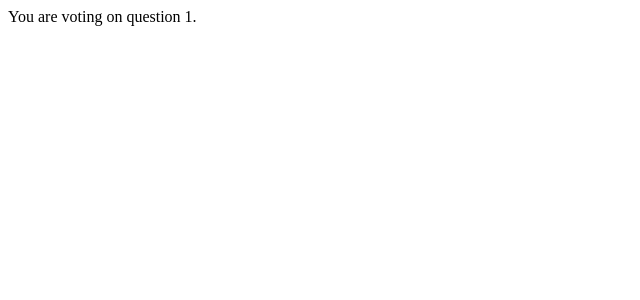
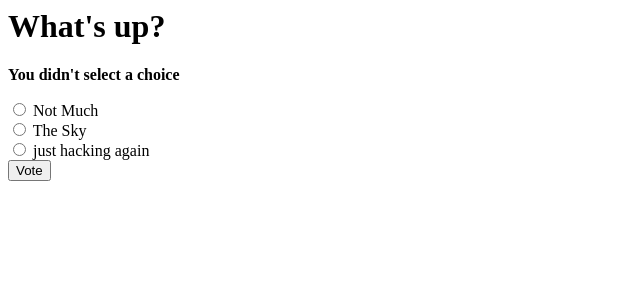
Before and after one commit to yzlzr227/mysite, a Django app: page /polls/1/vote/ in a window 1280 px wide. Shown: the top 300 px of the page, without its empty margins (0-640 px from the left). Run offline with Django 3.2, Linux system fonts and the light colour scheme; data comes from the database, SQL or seed files in the repository.

Commit message:
finish generic view

```diff
--- a/polls/templates/polls/detail.html
+++ b/polls/templates/polls/detail.html
@@ -1,6 +1,17 @@
 <h1>{{ question.question_text }}</h1>
-<ul>
+{% if error_message %}<p><strong>{{ error_message }}</strong></p>
+{% endif %}
+
+<form action="{% url 'polls:vote' question.id %}" method="post">
+    {% csrf_token %}
     {% for choice in question.choice_set.all %}
-        <li>{{ choice.choice_text }}</li>
+        <input type="radio" name="choice" id="choice{{ forloop.counter }}" value="{{ choice.id }}"/>
+        <label for="choice{{ forloop.counter }}">{{ choice.choice_text }}</label><br>
     {% endfor %}
-</ul>
+    <input type="submit" value="Vote"/>
+</form>
+{#<ul>#}
+{#    {% for choice in question.choice_set.all %}#}
+{#        <li>{{ choice.choice_text }}</li>#}
+{#    {% endfor %}#}
+{#</ul>#}
--- a/polls/urls.py
+++ b/polls/urls.py
@@ -3,11 +3,11 @@ from . import views
 
 urlpatterns = [
     # /polls
-    url(r'^$', views.index, name='index'),
+    url(r'^$', views.IndexView.as_view(), name='index'),
     # /polls/5
-    url(r'^(?P<question_id>[0-9]+)/$', views.detail, name='detail'),
+    url(r'^(?P<pk>[0-9]+)/$', views.DetailView.as_view(), name='detail'),
     # /polls/5/results
-    url(r'^(?P<question_id>[0-9]+)/results/$', views.results, name='results'),
+    url(r'^(?P<pk>[0-9]+)/results/$', views.ResultsView.as_view(), name='results'),
     # /polls/5/vote
     url(r'^(?P<question_id>[0-9]+)/vote/$', views.vote, name='vote'),
 ]
--- a/polls/views.py
+++ b/polls/views.py
@@ -1,22 +1,49 @@
-from django.shortcuts import render
-from django.http import HttpResponse, Http404
-from django.template import RequestContext, loader
+from django.http import HttpResponseRedirect
 from django.shortcuts import render, get_object_or_404
+from django.core.urlresolvers import reverse
+from django.views import generic
 
-from .models import Question
+from .models import Question, Choice
 # Create your views here.
+#
+# def index(request):
+#     latest_question_list = Question.objects.order_by('-pub_date')[:5]
+#     context = {'latest_question_list': latest_question_list}
+#     return render(request, 'polls/index.html', context);
+#
+# def detail(request, question_id):
+#     question = get_object_or_404(Question, pk=question_id)
+#     return render(request, 'polls/detail.html', {'question': question})
+#
+# def results(request, question_id):
+#     question = get_object_or_404(Question, pk=question_id)
+#     return render(request, 'polls/results.html', {'question': question})
 
-def index(request):
-    latest_question_list = Question.objects.order_by('-pub_date')[:5]
-    context = {'latest_question_list': latest_question_list}
-    return render(request, 'polls/index.html', context);
+class IndexView(generic.ListView):
+    template_name = 'polls/index.html'
+    context_object_name = 'latest_question_list'
 
-def detail(request, question_id):
-    question = get_object_or_404(Question, pk=question_id)
-    return render(request, 'polls/detail.html', {'question': question})
+    def get_queryset(self):
+        return Question.objects.order_by('-pub_date')[:5]
 
-def results(request, question_id):
-    response = "You are looking at the results of question %s."
-    return HttpResponse(response % question_id)
+class DetailView(generic.DetailView):
+    model = Question
+    template_name = 'polls/detail.html'
+
+class ResultsView(generic.DetailView):
+    model = Question
+    template_name = 'polls/results.html'
+
 def vote(request, question_id):
-    return HttpResponse("You are voting on question %s." % question_id)
+    p = get_object_or_404(Question, pk=question_id)
+    try:
+        selected_choice = p.choice_set.get(pk=request.POST['choice'])
+    except (KeyError, Choice.DoesNotExist):
+        return render(request, 'polls/detail.html', {
+            'question': p,
+            'error_message': "You didn't select a choice",
+        })
+    else:
+        selected_choice.votes += 1
+        selected_choice.save()
+        return HttpResponseRedirect(reverse('polls:results', args=(p.id,)))
```
Also changed, not shown: polls/templates/polls/results.html (added, +7 -0 lines), db.sqlite3.
